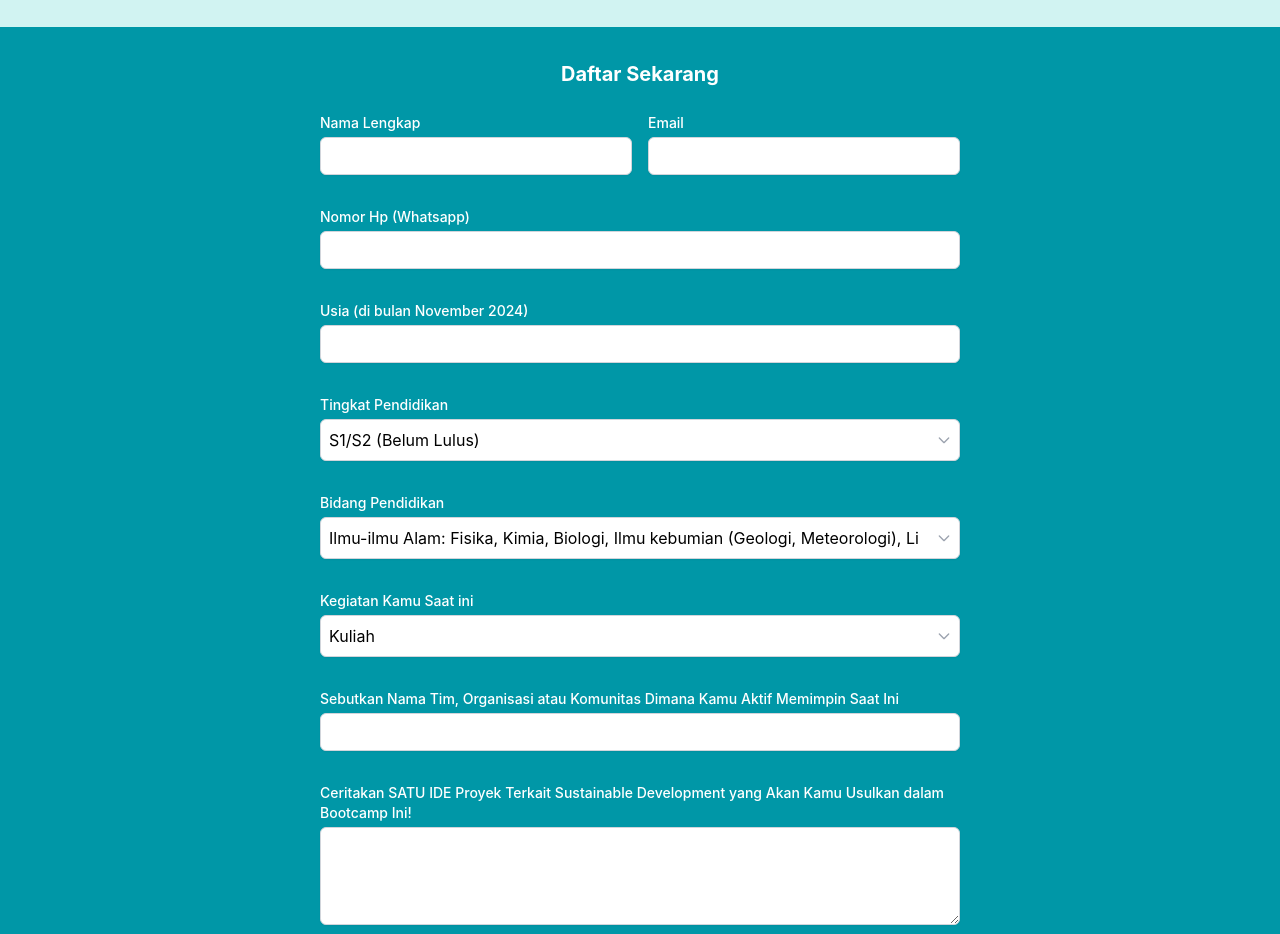
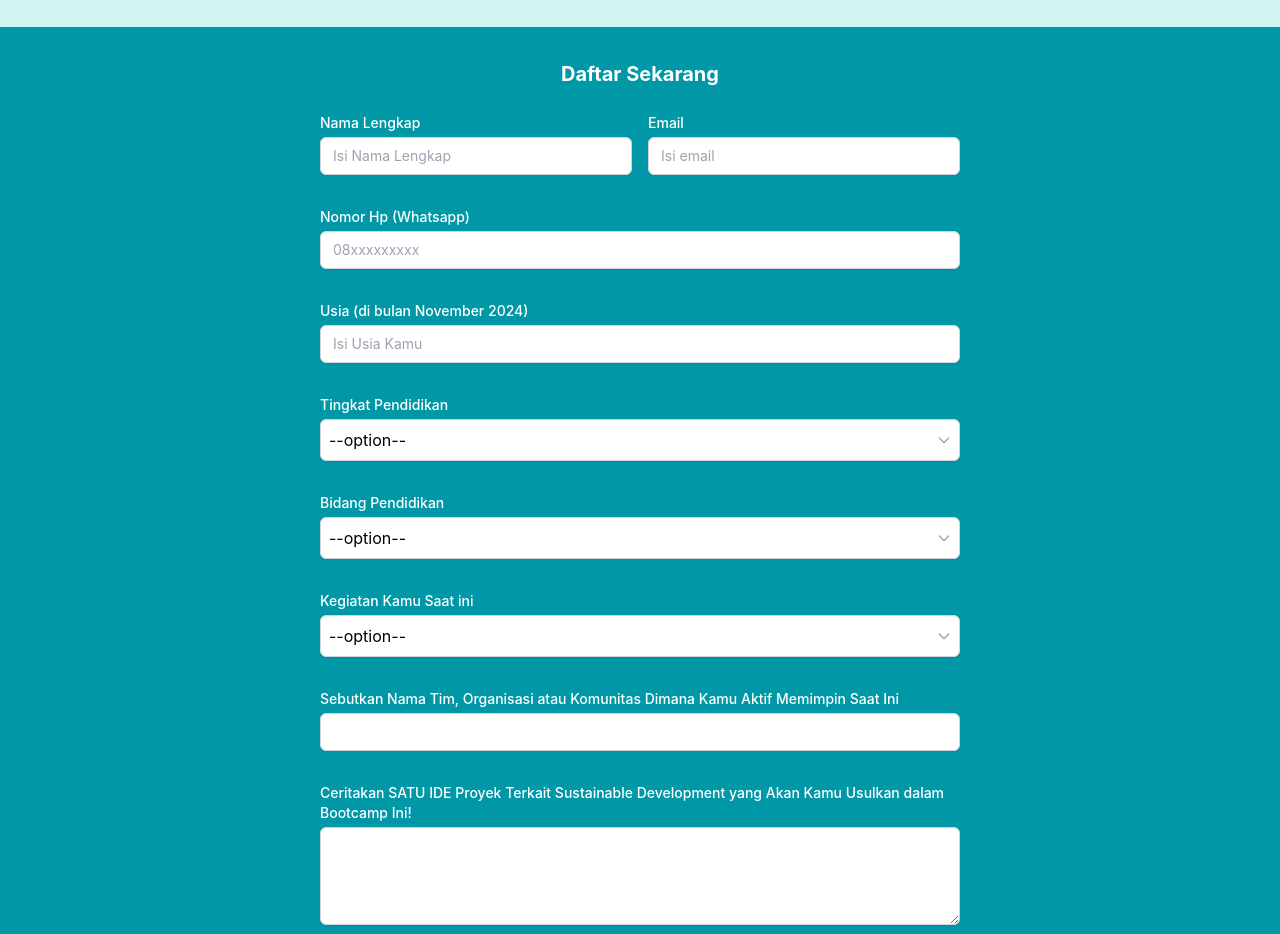
Before and after one commit to rasyiqal/bootcamp, a website: page index.html in a window 1280 px wide. Shown: the part 3540-4474 px from the top of the page. Drawn offline with nearby package versions, Linux system fonts and the light colour scheme.

Commit message:
add placeholder

```diff
--- a/index.html
+++ b/index.html
@@ -271,12 +271,12 @@
                 <div>
                     <label for="nama" class="block text-sm font-medium text-white">Nama Lengkap</label>
                     <input type="text" id="nama" name="nama" required
-                        class="mt-1 block w-full px-3 py-2 border border-gray-300 rounded-md shadow-sm focus:outline-none focus:ring-indigo-500 focus:border-indigo-500 sm:text-sm">
+                        class="mt-1 block w-full px-3 py-2 border border-gray-300 rounded-md shadow-sm focus:outline-none focus:ring-indigo-500 focus:border-indigo-500 sm:text-sm" placeholder="Isi Nama Lengkap">
                 </div>
                 <div>
                     <label for="email" class="block text-sm font-medium text-white">Email</label>
                     <input type="email" id="email" name="email" required
-                        class="mt-1 block w-full px-3 py-2 border border-gray-300 rounded-md shadow-sm focus:outline-none focus:ring-indigo-500 focus:border-indigo-500 sm:text-sm"
+                        class="mt-1 block w-full px-3 py-2 border border-gray-300 rounded-md shadow-sm focus:outline-none focus:ring-indigo-500 focus:border-indigo-500 sm:text-sm" placeholder="Isi email"
                         aria-describedby="email-help">
                     <div id="email-error-container"
                         class="hidden bg-white p-2 rounded-md border border-red-300 mt-2 inline-block">
@@ -290,7 +290,7 @@
                 <input type="text" id="nomor" name="nomor" required maxlength="12" pattern="\d{1,12}"
                     title="Masukkan nomor yang valid (hanya angka, maksimal 12 digit)"
                     class="mt-1 block w-full px-3 py-2 border border-gray-300 rounded-md shadow-sm focus:outline-none focus:ring-indigo-500 focus:border-indigo-500 sm:text-sm"
-                    aria-describedby="nomor-help">
+                    aria-describedby="nomor-help" placeholder="08xxxxxxxxx">
                 <div id="error-container" class="hidden bg-white p-2 rounded-md border border-red-300 mt-2">
                     <p id="nomor-error" class="text-sm text-red-500">Masukkan nomor yang valid dengan hanya angka dan
                         maksimal 12 digit.</p>
@@ -301,7 +301,7 @@
                 <label for="usia" class="block text-sm font-medium text-white">Usia (di bulan November 2024)</label>
                 <input type="number" id="usia" name="usia" required min="0" max="99"
                     class="mt-1 block w-full px-3 py-2 border border-gray-300 rounded-md shadow-sm focus:outline-none focus:ring-indigo-500 focus:border-indigo-500 sm:text-sm"
-                    aria-describedby="usia-help">
+                    aria-describedby="usia-help" placeholder="Isi Usia Kamu">
                 <div id="usia-error-container"
                     class="hidden inline-block bg-white p-2 rounded-md border border-red-300 mt-2">
                     <p id="usia-error" class="text-sm text-red-500">Masukkan usia yang valid (hanya angka, maksimal 2
@@ -314,6 +314,7 @@
                 <div class="relative">
                     <select id="pendidikan" name="pendidikan" required
                         class="block w-full mt-1 p-2 pr-10 border border-gray-300 bg-white rounded-md shadow-sm focus:ring-indigo-500 focus:border-indigo-500 appearance-none focus:outline-none">
+                        <option value="#">--option--</option>
                         <option value="S1/S2(Belum Lulus)">S1/S2 (Belum Lulus)</option>
                         <option value="S1/S2(Sudah Lulus)">S1/S2 (Sudah Lulus)</option>
                         <option value="S3">S3</option>
@@ -335,6 +336,7 @@
                 <div class="relative">
                     <select id="bidang" name="bidang" required
                         class="block w-full mt-1 p-2 pr-10 border border-gray-300 bg-white rounded-md shadow-sm focus:ring-indigo-500 focus:border-indigo-500 appearance-none focus:outline-none">
+                        <option value="#">--option--</option>
                         <option
                             value="Ilmu-ilmu Alam: Fisika, Kimia, Biologi, Ilmu kebumian (Geologi, Meteorologi), Lingkungan, dsj"
                             class="whitespace-normal">Ilmu-ilmu Alam: Fisika, Kimia, Biologi, Ilmu kebumian (Geologi,
@@ -381,6 +383,7 @@
                 <div class="relative">
                     <select id="kegiatan" name="kegiatan" required
                         class="block w-full mt-1 p-2 pr-10 border border-gray-300 bg-white rounded-md shadow-sm focus:ring-indigo-500 focus:border-indigo-500 appearance-none focus:outline-none">
+                        <option value="#">--option--</option>
                         <option value="Kuliah">Kuliah</option>
                         <option value="Bekerja (Full-time)">Bekerja (Full-time)</option>
                         <option value="Bekerja (Magang/Part-time)">Bekerja (Magang/Part-time)</option>
```
